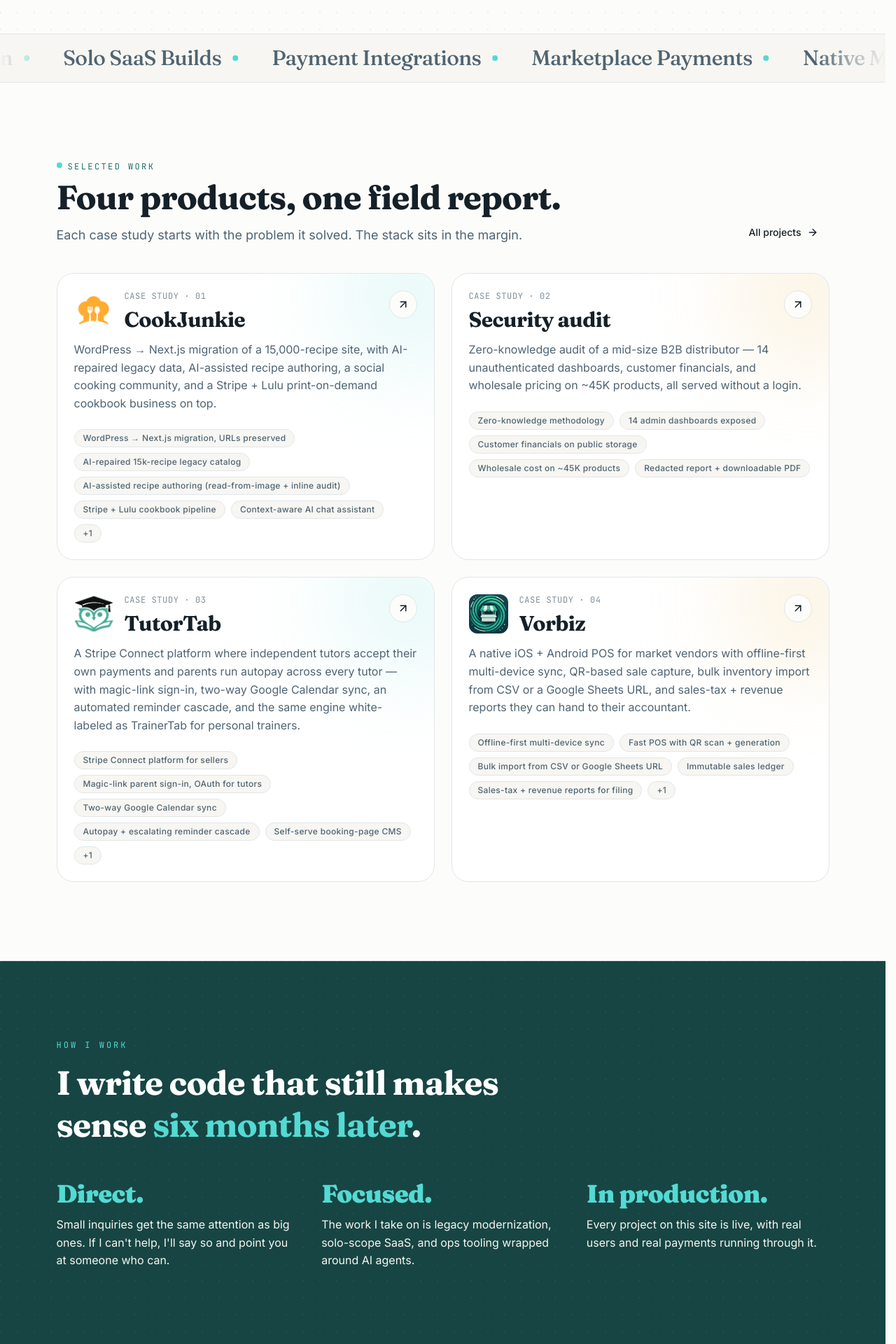
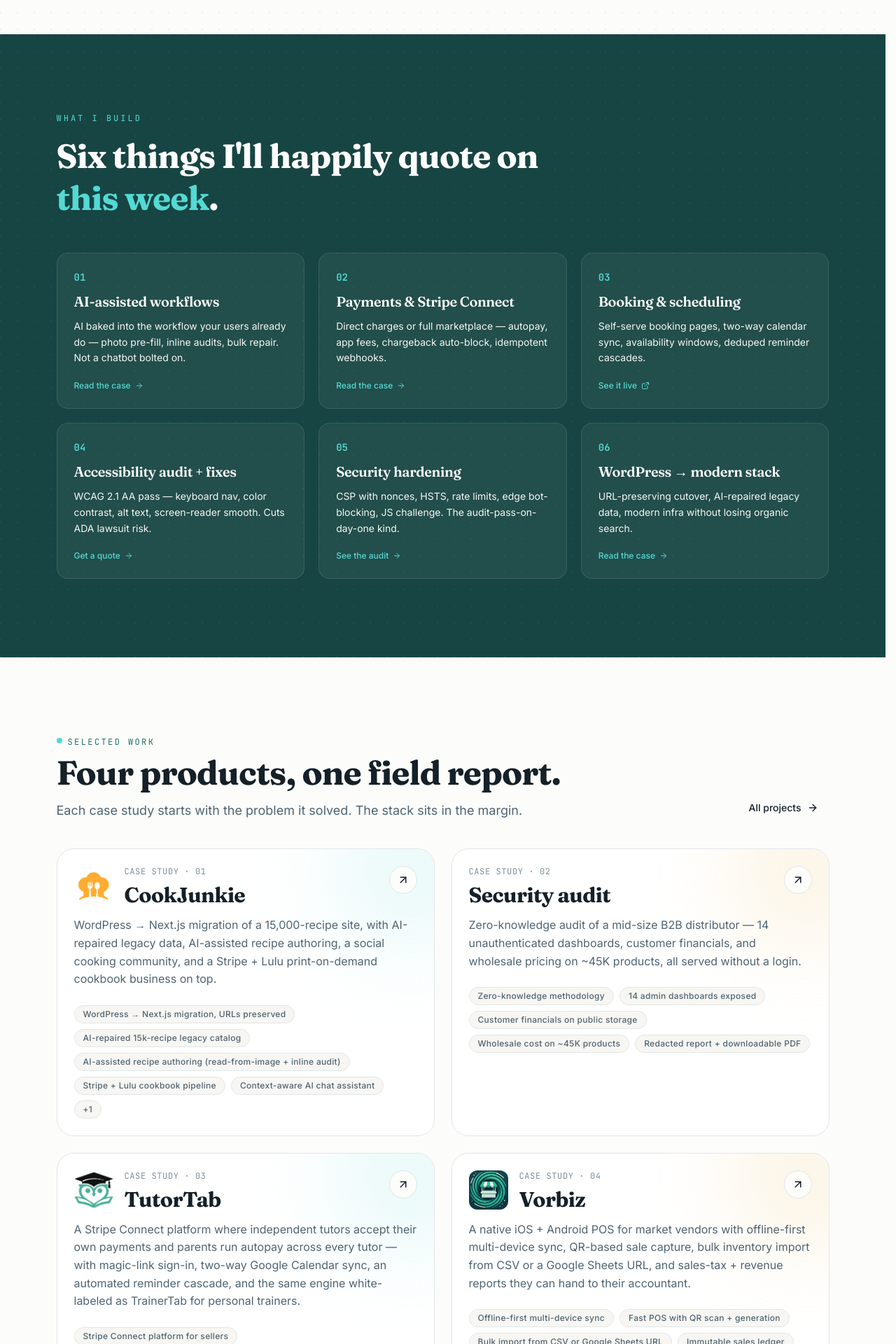
Before and after one commit to jawetzel/Jawetzel, a Next.js app: page / in a window 1280 px wide. Shown: the part 880-2800 px from the top of the page at 70% size. Built offline with nearby package versions, Linux system fonts and the light colour scheme.

Commit message:
Home page update

```diff
--- a/src/app/page.tsx
+++ b/src/app/page.tsx
@@ -1,6 +1,6 @@
 import type { Metadata } from "next";
 import Link from "next/link";
-import { ArrowRight, Sparkles } from "lucide-react";
+import { ArrowRight, ExternalLink, Sparkles } from "lucide-react";
 import { Button } from "@/components/ui/button";
 import { Badge } from "@/components/ui/badge";
 import { ProjectCard } from "@/components/ProjectCard";
@@ -32,6 +32,50 @@
     images: ["/opengraph-image"],
   },
 };
+
+const SOLUTIONS: Array<{
+  title: string;
+  body: string;
+  href: string;
+  cta: string;
+}> = [
+  {
+    title: "AI-assisted workflows",
+    body: "AI baked into the workflow your users already do — photo pre-fill, inline audits, bulk repair. Not a chatbot bolted on.",
+    href: "/projects/cookjunkie",
+    cta: "Read the case",
+  },
+  {
+    title: "Payments & Stripe Connect",
+    body: "Direct charges or full marketplace — autopay, app fees, chargeback auto-block, idempotent webhooks.",
+    href: "/projects/tutortab",
+    cta: "Read the case",
+  },
+  {
+    title: "Booking & scheduling",
+    body: "Self-serve booking pages, two-way calendar sync, availability windows, deduped reminder cascades.",
+    href: "https://tutortab.net/joshua-wetzel",
+    cta: "See it live",
+  },
+  {
+    title: "Accessibility audit + fixes",
+    body: "WCAG 2.1 AA pass — keyboard nav, color contrast, alt text, screen-reader smooth. Cuts ADA lawsuit risk.",
+    href: "/contact",
+    cta: "Get a quote",
+  },
+  {
+    title: "Security hardening",
+    body: "CSP with nonces, HSTS, rate limits, edge bot-blocking, JS challenge. The audit-pass-on-day-one kind.",
+    href: "/security-audit",
+    cta: "See the audit",
+  },
+  {
+    title: "WordPress → modern stack",
+    body: "URL-preserving cutover, AI-repaired legacy data, modern infra without losing organic search.",
+    href: "/projects/cookjunkie",
+    cta: "Read the case",
+  },
+];
 
 export default function HomePage() {
   const projects = getFeaturedProjects();
@@ -132,8 +176,73 @@
           </div>
         </div>
 
-        <div className="relative border-y border-[var(--color-border)] bg-[var(--color-surface-muted)] py-4">
-          <Marquee items={marqueeItems} />
+      </section>
+
+      {/* SOLUTIONS STRIP */}
+      <section className="relative overflow-hidden border-y border-[var(--color-border)] bg-[var(--color-brand-primary-deep)] text-[var(--color-text-inverse)]">
+        <div
+          aria-hidden
+          className="pointer-events-none absolute inset-0 opacity-30"
+          style={{
+            backgroundImage:
+              "radial-gradient(circle at 1px 1px, rgba(84,217,211,0.25) 1px, transparent 0)",
+            backgroundSize: "24px 24px",
+          }}
+        />
+        <div className="relative mx-auto max-w-6xl px-4 py-20 md:px-6 md:py-28">
+          <p className="font-mono text-xs uppercase tracking-[0.25em] text-[var(--color-brand-primary)]">
+            What I build
+          </p>
+          <h2 className="mt-4 max-w-3xl font-display text-3xl font-bold leading-tight md:text-5xl">
+            Six things I&apos;ll happily quote on{" "}
+            <span className="text-[var(--color-brand-primary)]">this week</span>
+            .
+          </h2>
+
+          <div className="mt-12 grid gap-5 md:grid-cols-3">
+            {SOLUTIONS.map((s, i) => {
+              const num = String(i + 1).padStart(2, "0");
+              const isExternal = s.href.startsWith("http");
+              const cardClass =
+                "group relative flex flex-col rounded-2xl border border-white/10 bg-white/5 p-6 transition hover:-translate-y-1 hover:border-white/25 hover:bg-white/10";
+              const inner = (
+                <>
+                  <div className="font-mono text-sm font-semibold text-[var(--color-brand-primary)]">
+                    {num}
+                  </div>
+                  <h3 className="mt-3 font-display text-xl font-semibold leading-tight">
+                    {s.title}
+                  </h3>
+                  <p className="mt-3 flex-1 text-sm leading-relaxed text-[var(--color-surface-muted)]">
+                    {s.body}
+                  </p>
+                  <div className="mt-5 inline-flex items-center gap-1.5 text-xs font-medium text-[var(--color-brand-primary)] transition group-hover:gap-2.5">
+                    {s.cta}
+                    {isExternal ? (
+                      <ExternalLink size={12} />
+                    ) : (
+                      <ArrowRight size={12} />
+                    )}
+                  </div>
+                </>
+              );
+              return isExternal ? (
+                <a
+                  key={s.title}
+                  href={s.href}
+                  target="_blank"
+                  rel="noreferrer"
+                  className={cardClass}
+                >
+                  {inner}
+                </a>
+              ) : (
+                <Link key={s.title} href={s.href} className={cardClass}>
+                  {inner}
+                </Link>
+              );
+            })}
+          </div>
         </div>
       </section>
 
@@ -161,51 +270,9 @@
         </div>
       </section>
 
-      {/* HOW I WORK STRIP */}
-      <section className="relative overflow-hidden border-y border-[var(--color-border)] bg-[var(--color-brand-primary-deep)] text-[var(--color-text-inverse)]">
-        <div
-          aria-hidden
-          className="pointer-events-none absolute inset-0 opacity-30"
-          style={{
-            backgroundImage:
-              "radial-gradient(circle at 1px 1px, rgba(84,217,211,0.25) 1px, transparent 0)",
-            backgroundSize: "24px 24px",
-          }}
-        />
-        <div className="relative mx-auto max-w-6xl px-4 py-20 md:px-6 md:py-28">
-          <p className="font-mono text-xs uppercase tracking-[0.25em] text-[var(--color-brand-primary)]">
-            How I work
-          </p>
-          <h2 className="mt-4 max-w-3xl font-display text-3xl font-bold leading-tight md:text-5xl">
-            I write code that still makes sense{" "}
-            <span className="text-[var(--color-brand-primary)]">six months later</span>
-            .
-          </h2>
-
-          <div className="mt-12 grid gap-8 md:grid-cols-3">
-            {[
-              {
-                k: "Direct",
-                v: "Small inquiries get the same attention as big ones. If I can't help, I'll say so and point you at someone who can.",
-              },
-              {
-                k: "Focused",
-                v: "The work I take on is legacy modernization, solo-scope SaaS, and ops tooling wrapped around AI agents.",
-              },
-              {
-                k: "In production",
-                v: "Every project on this site is live, with real users and real payments running through it.",
-              },
-            ].map((item) => (
-              <div key={item.k} className="relative">
-                <div className="font-display text-4xl font-black text-[var(--color-brand-primary)]">
-                  {item.k}.
-                </div>
-                <p className="mt-3 text-[var(--color-surface-muted)]">{item.v}</p>
-              </div>
-            ))}
-          </div>
-        </div>
+      {/* MARQUEE */}
+      <section className="relative border-y border-[var(--color-border)] bg-[var(--color-surface-muted)] py-4">
+        <Marquee items={marqueeItems} />
       </section>
 
       {/* TESTIMONIAL + BLOG TEASE */}
--- a/src/content/projects/tutortab.json
+++ b/src/content/projects/tutortab.json
@@ -60,6 +60,7 @@
   "underTheHood": "Next.js 16 + TypeScript + MongoDB + NextAuth, with Stripe Connect Express, the Google Calendar API, Brevo for transactional mail, and node-cron for the eleven scheduled jobs. CSRF via Origin/Referer middleware, input sanitization on every public route, and ~430 tests across Vitest and Playwright keeping the production payment flows honest.",
   "links": [
     { "label": "Visit TutorTab", "href": "https://tutortab.net" },
+    { "label": "See the booking flow", "href": "https://tutortab.net/joshua-wetzel" },
     { "label": "Visit TrainerTab (white-label)", "href": "https://trainertab.net" }
   ]
 }
--- a/src/lib/sitemap-dates.ts
+++ b/src/lib/sitemap-dates.ts
@@ -1,7 +1,7 @@
 // Hardcoded `lastModified` values for static routes in the sitemap.
 // Update the relevant entry whenever the page's content changes.
 export const STATIC_ROUTE_DATES: Record<string, string> = {
-  "": "2026-04-25T12:00:00Z",
+  "": "2026-04-25T20:00:00Z",
   "/about": "2026-04-24T23:59:00Z",
   "/projects": "2026-04-25T12:00:00Z",
   "/blog": "2026-04-24T23:00:00Z",
```
Also changed, not shown: 1 other file (tests, documents, lock files or other folders).
